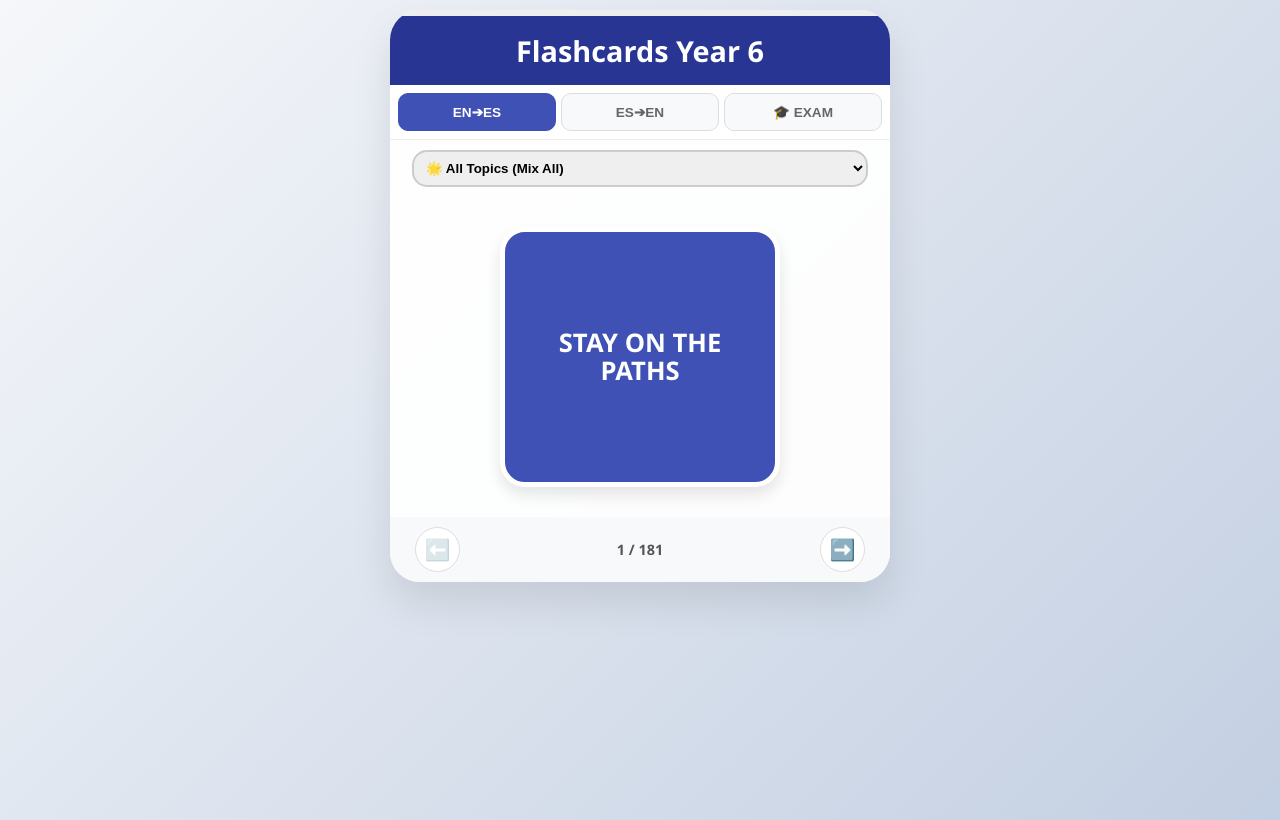
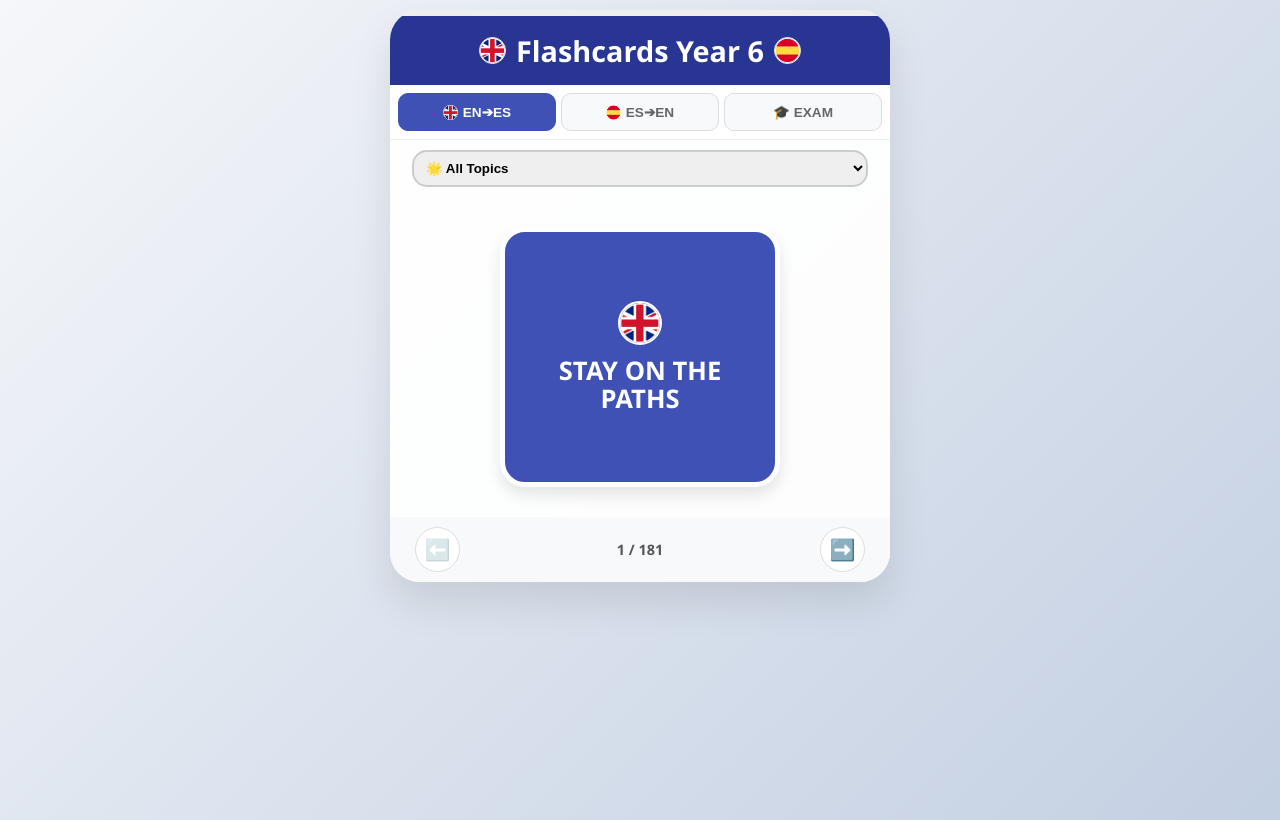
Before and after one commit to manuelafeixoo/PDFlahscards6, a plain HTML site: page index.html in a window 1280 px wide. Drawn offline with Linux system fonts and the light colour scheme.

Commit message:
Add files via upload

```diff
--- a/index.html
+++ b/index.html
@@ -6,7 +6,6 @@
 <meta name="viewport" content="width=device-width, initial-scale=1.0, maximum-scale=1.0, user-scalable=no">
 
 <style>
-/* --- ESTILOS VISUALES ORIGINALES --- */
 :root {
     --primary: #283593;
     --secondary: #e65100;
@@ -20,7 +19,8 @@
 body {
     margin: 0; font-family: "Segoe UI", Tahoma, sans-serif;
     background: var(--bg-gradient); min-height: 100vh;
-    padding: 10px; display: flex; flex-direction: column; align-items: center;
+    padding: 10px; display: flex;
+    flex-direction: column; align-items: center;
 }
 
 .app {
@@ -35,48 +35,70 @@ header {
     color: #fff;
     padding: 15px;
     text-align: center;
-    font-size: 1.8rem; /* Tamaño más grande solicitado */
+    display: flex; justify-content: center; align-items: center; gap: 10px;
+    font-size: 1.8rem;
     font-weight: bold;
 }
+header img { width: 25px; border-radius: 50%; border: 1px solid white; }
 
-.exam-bar { background: #333; color: white; padding: 8px 15px; display: none; justify-content: space-between; align-items: center; font-size: 0.85rem; font-weight: bold; }
+.exam-bar { background: #333; color: white; padding: 8px 15px; display: none; justify-content: space-between; align-items: center; font-size: 0.85rem; font-weight: bold;
+}
 
 .progress-container { width: 100%; height: 6px; background: #eee; }
-.progress-bar { width: 0%; height: 100%; background: var(--color-en); transition: width 0.3s; }
+.progress-bar { width: 0%; height: 100%; background: var(--color-en); transition: width 0.3s;
+}
 
 .mode-selector { display: flex; padding: 8px; gap: 5px; background: #fff; border-bottom: 1px solid #eee; }
-.mode-btn { flex: 1; padding: 10px; border: 1px solid #ddd; border-radius: 10px; background: #f8f9fa; color: #666; font-weight: bold; cursor: pointer; display: flex; align-items: center; justify-content: center; gap: 5px; transition: 0.2s; font-size: 0.85rem; }
+.mode-btn { flex: 1; padding: 10px;
+border: 1px solid #ddd; border-radius: 10px; background: #f8f9fa; color: #666; font-weight: bold; cursor: pointer; display: flex; align-items: center; justify-content: center;
+gap: 5px; transition: 0.2s; font-size: 0.85rem; }
+.mode-btn img { width: 15px; border-radius: 50%; }
 
 .mode-btn.active.en-es { background: var(--color-en); color: white; border-color: var(--color-en); }
-.mode-btn.active.es-en { background: var(--color-es); color: white; border-color: var(--color-es); }
-/* El botón de examen ahora es verde cuando está activo */
-.mode-btn.exam.active { background: var(--color-success); color: white; border-color: var(--color-success); }
+.mode-btn.active.es-en { background: var(--color-es); color: white;
+border-color: var(--color-es); }
+.mode-btn.exam.active { background: var(--color-success); color: white;
+border-color: var(--color-success); }
 
 .controls-top { padding: 10px; text-align: center; }
-select { padding: 8px; border-radius: 15px; border: 2px solid #ccc; font-weight: bold; width: 95%; cursor: pointer; }
+select { padding: 8px; border-radius: 15px; border: 2px solid #ccc; font-weight: bold;
+width: 95%; cursor: pointer; }
 
-.mix-panel { display: none; background: #f1f1f1; padding: 12px; margin: 0 10px 10px 10px; border-radius: 15px; text-align: left; max-height: 180px; overflow-y: auto; font-size: 0.9rem; }
+.mix-panel { display: none; background: #f1f1f1; padding: 12px; margin: 0 10px 10px 10px; border-radius: 15px;
+text-align: left; max-height: 180px; overflow-y: auto; font-size: 0.9rem; }
 
-.scene { width: 100%; height: 320px; perspective: 1000px; display: flex; justify-content: center; align-items: center; }
-.card { width: 280px; height: 260px; position: relative; transition: transform 0.6s cubic-bezier(0.4, 0, 0.2, 1); transform-style: preserve-3d; cursor: pointer; }
+.scene { width: 100%; height: 320px; perspective: 1000px; display: flex; justify-content: center;
+align-items: center; }
+.card { width: 280px; height: 260px; position: relative; transition: transform 0.6s cubic-bezier(0.4, 0, 0.2, 1); transform-style: preserve-3d;
+cursor: pointer; }
 .card.is-flipped { transform: rotateY(180deg); }
-.card-face { position: absolute; width: 100%; height: 100%; backface-visibility: hidden; border-radius: 25px; display: flex; flex-direction: column; align-items: center; justify-content: center; padding: 20px; box-sizing: border-box; border: 5px solid #fff; box-shadow: 0 8px 15px rgba(0,0,0,0.1); }
+.card-face { position: absolute; width: 100%; height: 100%; backface-visibility: hidden; border-radius: 25px; display: flex;
+flex-direction: column; align-items: center; justify-content: center; padding: 20px; box-sizing: border-box; border: 5px solid #fff; box-shadow: 0 8px 15px rgba(0,0,0,0.1);
+}
 .lang-en { background: var(--color-en); color: white; }
 .lang-es { background: var(--color-es); color: white; }
 .card-face.back { transform: rotateY(180deg); }
 
-.main-text { font-size: 1.6rem; font-weight: 900; text-transform: uppercase; text-align: center; line-height: 1.1; }
+.flag-label { width: 40px; height: 40px; margin-bottom: 12px; border-radius: 50%; border: 2px solid white; }
+.main-text { font-size: 1.6rem;
+font-weight: 900; text-transform: uppercase; text-align: center; line-height: 1.1; }
 
 .exam-actions { display: none; gap: 20px; margin-top: 15px; }
-.action-btn { border: none; border-radius: 50%; width: 55px; height: 55px; color: white; font-size: 1.6rem; cursor: pointer; box-shadow: 0 4px 10px rgba(0,0,0,0.3); }
+.action-btn { border: none;
+border-radius: 50%; width: 55px; height: 55px; color: white; font-size: 1.6rem; cursor: pointer; box-shadow: 0 4px 10px rgba(0,0,0,0.3);
+}
 .btn-yes { background: var(--color-success); }
 .btn-no { background: var(--color-error); }
 
-.nav-controls { display: flex; justify-content: space-between; align-items: center; padding: 10px 25px; background: #f8f9fa; }
-.nav-btn { background: white; border: 1px solid #ddd; width: 45px; height: 45px; border-radius: 50%; font-size: 1.3rem; cursor: pointer; }
+.nav-controls { display: flex; justify-content: space-between; align-items: center; padding: 10px 25px;
+background: #f8f9fa; }
+.nav-btn { background: white; border: 1px solid #ddd; width: 45px; height: 45px; border-radius: 50%; font-size: 1.3rem; cursor: pointer;
+}
 .counter { font-weight: bold; color: #555; font-size: 0.9rem; }
 
-.sound-btn { background: rgba(255,255,255,0.2); border: 2px solid #fff; color: #fff; border-radius: 50%; width: 45px; height: 45px; cursor: pointer; font-size: 1.2rem; margin-top: 10px; }
+.sound-btn { background: rgba(255,255,255,0.2); border: 2px solid #fff; color: #fff; border-radius: 50%;
+width: 45px; height: 45px; cursor: pointer; font-size: 1.2rem; margin-top: 10px;
+}
 </style>
 </head>
 <body>
@@ -85,43 +107,48 @@ select { padding: 8px; border-radius: 15px; border: 2px solid #ccc; font-weight:
     <div class="exam-bar" id="examBar">
         <span>⏱️ <span id="timer">00:00</span></span>
         <span>🔥 <span id="streak">0</span></span>
-        <span>✅ <span id="scoreCorrect">0</span> | ❌ <span id="scoreWrong">0</span></span>
+        <span>✅ <span id="scoreCorrect">0</span> |
+❌ <span id="scoreWrong">0</span></span>
     </div>
     <div class="progress-container"><div id="progressBar" class="progress-bar"></div></div>
 
-    <header>Flashcards Year 6</header>
+    <header><img src="english.png"> Flashcards Year 6 <img src="spanish.png"></header>
 
     <div class="mode-selector">
-        <button id="btnEnEs" class="mode-btn active en-es" onclick="setMode('EN-ES')">EN➔ES</button>
-        <button id="btnEsEn" class="mode-btn" onclick="setMode('ES-EN')">ES➔EN</button>
+        <button id="btnEnEs" class="mode-btn active en-es" onclick="setMode('EN-ES')"><img src="english.png"> EN➔ES</button>
+        <button id="btnEsEn" class="mode-btn" onclick="setMode('ES-EN')"><img src="spanish.png"> ES➔EN</button>
         <button id="btnExam" class="mode-btn exam" onclick="toggleExamMode()">🎓 EXAM</button>
     </div>
 
     <div class="controls-top">
         <select id="categorySelect" onchange="handleCategoryChange()">
-            <option value="ALL">🌟 All Topics (Mix All)</option>
-            <option value="MIXED">🧩 Mix Selected Topics...</option>
+            <option value="ALL">🌟 All Topics</option>
+            <option value="MIXED">🧩 Mix Topics</option>
         </select>
     </div>
 
     <div id="mixPanel" class="mix-panel">
         <strong>Mix categories:</strong><hr>
         <div id="mixCheckboxes"></div>
-        <button style="width:100%; margin-top:8px; padding:5px; border-radius:10px;" onclick="changeCategory()">Apply Mix</button>
+        <button style="width:100%; margin-top:8px; padding:5px; border-radius:10px;"
+onclick="changeCategory()">Apply Mix</button>
     </div>
 
     <div class="scene">
         <div class="card" id="flashcard" onclick="flipCard()">
             <div class="card-face front" id="faceFront">
+                <img id="flagFront" class="flag-label" src="english.png">
                 <div class="main-text" id="textFront">...</div>
             </div>
             <div class="card-face back" id="faceBack">
+                <img id="flagBack" class="flag-label" src="spanish.png">
                 <div class="main-text" id="textBack">...</div>
                 <div id="examActions" class="exam-actions">
                     <button class="action-btn btn-no" onclick="event.stopPropagation(); markResult(false)">❌</button>
                     <button class="action-btn btn-yes" onclick="event.stopPropagation(); markResult(true)">✅</button>
                 </div>
-                <button id="soundBtn" class="sound-btn" onclick="event.stopPropagation(); playCurrentAudio()">🔊</button>
+                <button id="soundBtn" class="sound-btn"
+onclick="event.stopPropagation(); playCurrentAudio()">🔊</button>
             </div>
         </div>
     </div>
@@ -150,7 +177,7 @@ const vocab = [
     {en:"playground", es:"patio", cat:"School rooms", emoji:"🏫"}, {en:"library", es:"biblioteca", cat:"School rooms", emoji:"🏫"}, {en:"staff room", es:"sala de profesores", cat:"School rooms", emoji:"🏫"}, {en:"toilets", es:"aseos", cat:"School rooms", emoji:"🏫"},
     // School rules
     {en:"water the plants", es:"regar las plantas", cat:"School rules", emoji:"📝"}, {en:"listen to the teacher", es:"escuchar al profesor", cat:"School rules", emoji:"📝"}, {en:"tidy the classroom", es:"ordenar el aula", cat:"School rules", emoji:"📝"},
-    {en:"help in the library", es:"ayudar en la biblioteca", cat:"School rules", emoji:"📝"}, {en:"read to Year 1", es:"leer a 1º", cat:"School rules", emoji:"📝"}, {en:"take messages", es:"llevar recados", cat:"School rules", emoji:"📝"},
+    {en:"help in the library", es:"ayudar en la biblioteca", cat:"School rules", emoji:"📝"}, {en:"read to Year 1", es:"leer a 1º", cat:"School rules", emoji:"📝"}, {en:"take messages", es:"tomar notas", cat:"School rules", emoji:"📝"},
     {en:"be kind", es:"ser amable", cat:"School rules", emoji:"📝"}, {en:"be quiet", es:"estar en silencio", cat:"School rules", emoji:"📝"}, {en:"open the blinds", es:"abrir las persianas", cat:"School rules", emoji:"📝"},
     // Food
     {en:"asparagus", es:"espárragos", cat:"Food", emoji:"🍎"}, {en:"blueberries", es:"arándanos", cat:"Food", emoji:"🍎"}, {en:"butter", es:"mantequilla", cat:"Food", emoji:"🍎"},
@@ -209,17 +236,17 @@ const vocab = [
     {en:"think", es:"pensar", cat:"Verbs", emoji:"🏃"}, {en:"understand", es:"entender", cat:"Verbs", emoji:"🏃"}, {en:"wear", es:"llevar puesto", cat:"Verbs", emoji:"🏃"},
     {en:"win", es:"ganar", cat:"Verbs", emoji:"🏃"}, {en:"write", es:"escribir", cat:"Verbs", emoji:"🏃"}
 ];
-
 let currentList = [], currentIndex = 0, isFlipped = false, errorList = [];
 let gameMode = 'EN-ES', isExamMode = false;
 let seconds = 0, timerInterval = null, correct = 0, wrong = 0, currentStreak = 0;
-
 const ui = {
     card: document.getElementById("flashcard"),
     faceFront: document.getElementById("faceFront"),
     faceBack: document.getElementById("faceBack"),
     textFront: document.getElementById("textFront"),
     textBack: document.getElementById("textBack"),
+    flagFront: document.getElementById("flagFront"),
+    flagBack: document.getElementById("flagBack"),
     counter: document.getElementById("counterDisplay"),
     prevBtn: document.getElementById("prevBtn"),
     nextBtn: document.getElementById("nextBtn"),
@@ -235,7 +262,6 @@ const ui = {
     mixCheckboxes: document.getElementById("mixCheckboxes"),
     progressBar: document.getElementById("progressBar")
 };
-
 const categoryOrder = [
     { name: "Big numbers", emoji: "🔢" }, { name: "Internet", emoji: "🌐" },
     { name: "School rooms", emoji: "🏫" }, { name: "School rules", emoji: "📝" },
@@ -250,7 +276,8 @@ const audioCtx = new (window.AudioContext || window.webkitAudioContext)();
 function playBeep(freq, dur) {
     const osc = audioCtx.createOscillator();
     const gain = audioCtx.createGain();
-    osc.type = "sine"; osc.frequency.value = freq;
+    osc.type = "sine";
+osc.frequency.value = freq;
     gain.gain.setValueAtTime(0.08, audioCtx.currentTime);
     gain.gain.exponentialRampToValueAtTime(0.01, audioCtx.currentTime + dur);
     osc.connect(gain); gain.connect(audioCtx.destination);
@@ -271,17 +298,20 @@ function setMode(mode) {
     gameMode = mode;
     document.getElementById("btnEnEs").className = 'mode-btn en-es' + (mode === 'EN-ES' ? ' active' : '');
 document.getElementById("btnEsEn").className = 'mode-btn es-en' + (mode === 'ES-EN' ? ' active' : '');
-    ui.progressBar.style.background = mode === 'EN-ES' ? 'var(--color-en)' : 'var(--color-es)';
+    ui.progressBar.style.background = mode === 'EN-ES' ?
+'var(--color-en)' : 'var(--color-es)';
     resetCardFace(); updateUI();
 }
 
 function toggleExamMode() {
     isExamMode = !isExamMode;
     document.getElementById("btnExam").classList.toggle("active", isExamMode);
-    ui.examBar.style.display = isExamMode ? "flex" : "none";
+    ui.examBar.style.display = isExamMode ?
+"flex" : "none";
     ui.examActions.style.display = isExamMode ? "flex" : "none";
     ui.soundBtn.style.display = isExamMode ? "none" : "block";
-    if(isExamMode) startExam(); else resetExam();
+    if(isExamMode) startExam();
+else resetExam();
 }
 
 function startExam() {
@@ -295,7 +325,8 @@ function startExam() {
 
 function resetExam() {
     clearInterval(timerInterval);
-    seconds = 0; correct = 0; wrong = 0; currentStreak = 0; errorList = [];
+    seconds = 0; correct = 0; wrong = 0; currentStreak = 0;
+errorList = [];
     ui.timer.textContent = "00:00"; ui.scoreCorrect.textContent = "0"; ui.scoreWrong.textContent = "0"; ui.streak.textContent = "0";
 }
 
@@ -306,7 +337,6 @@ function markResult(isCorrect) {
         wrong++; currentStreak = 0; errorList.push(currentList[currentIndex]); playBeep(220, 0.3);
 }
     ui.scoreCorrect.textContent = correct; ui.scoreWrong.textContent = wrong; ui.streak.textContent = currentStreak;
-
 if(currentIndex === currentList.length - 1) {
         clearInterval(timerInterval);
 const msg = `🎉 Finished!\nScore: ${correct}/${currentList.length}\nTime: ${ui.timer.textContent}`;
@@ -339,7 +369,8 @@ function changeCategory() {
     } else selectedCats = [val];
 
     currentList = shuffleArray([...vocab.filter(item => selectedCats.includes(item.cat))]);
-    currentIndex = 0; resetCardFace(); updateUI();
+    currentIndex = 0;
+resetCardFace(); updateUI();
 }
 
 function updateUI() {
@@ -351,6 +382,9 @@ function updateUI() {
 ui.faceBack.className = 'card-face back ' + (isEnMode ? 'lang-es' : 'lang-en');
     ui.textFront.textContent = isEnMode ? item.en : item.es;
 ui.textBack.textContent = isEnMode ? item.es : item.en;
+
+    ui.flagFront.src = isEnMode ? "english.png" : "spanish.png";
+    ui.flagBack.src = isEnMode ? "spanish.png" : "english.png";
 
     ui.counter.textContent = `${currentIndex + 1} / ${currentList.length}`;
 ui.progressBar.style.width = `${((currentIndex + 1) / currentList.length) * 100}%`;
@@ -372,8 +406,10 @@ function shuffleArray(array) {
     return array;
 }
 
-function resetCardFace() { isFlipped = false; ui.card.classList.remove("is-flipped"); }
-function nextCard() { if(currentIndex < currentList.length - 1) { currentIndex++; resetCardFace(); setTimeout(updateUI, 150); } }
+function resetCardFace() { isFlipped = false; ui.card.classList.remove("is-flipped");
+}
+function nextCard() { if(currentIndex < currentList.length - 1) { currentIndex++; resetCardFace(); setTimeout(updateUI, 150);
+} }
 function prevCard() { if(currentIndex > 0) { currentIndex--; resetCardFace(); setTimeout(updateUI, 150); } }
 
 function playCurrentAudio() {
```
Lines whose indentation alone changed are shown as unchanged.
